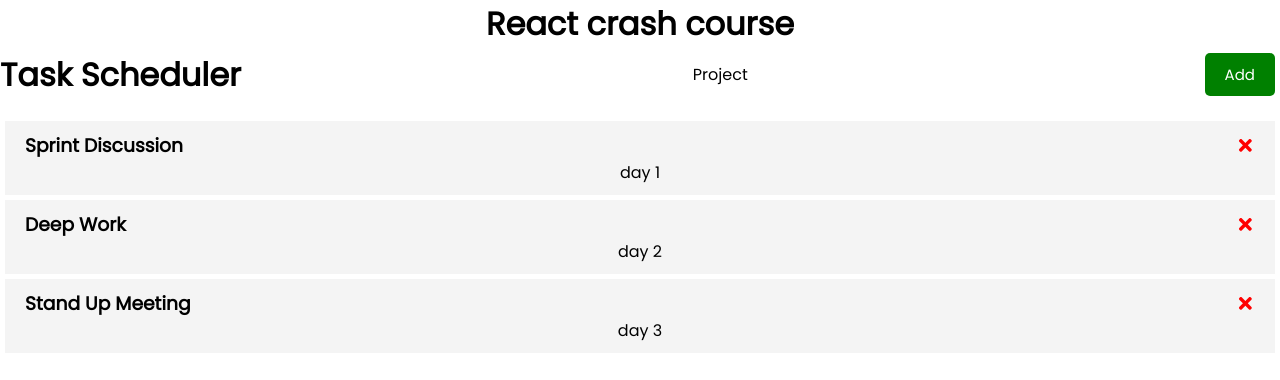
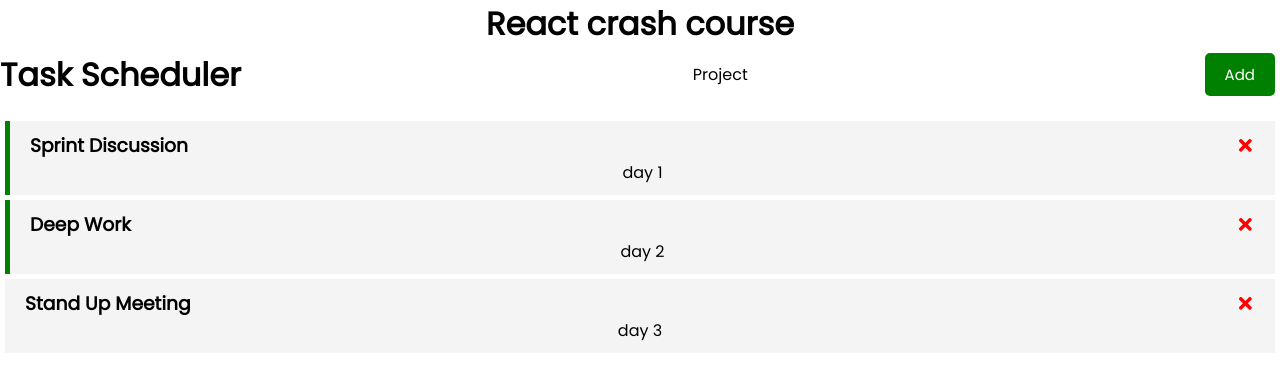
Before and after one commit to premvikas/react-todo-app, a React (Create React App) app: page / in a window 1280 px wide. Shown: the top 380 px of the page. Built offline with nearby package versions, Linux system fonts and the light colour scheme.

Commit message:
adding toggle remainder highlight

```diff
--- a/src/App.js
+++ b/src/App.js
@@ -13,13 +13,13 @@ const [tasks, setTasks] = useState(
           id:1,
           text: 'Sprint Discussion',
           day: 'day 1',
-          remainder: false
+          remainder: true
       },
       {
           id:2,
           text: 'Deep Work',
           day: 'day 2',
-          remainder: false
+          remainder: true
       },
       {
           id:3,
@@ -35,11 +35,20 @@ const deleteTask = (id) => {
   setTasks(tasks.filter((task) => task.id !== id));
 }
 
+const toggleRemainder = (id) => {
+  console.log("yo", id);
+  setTasks(
+    tasks.map((task) =>
+      task.id === id ? { ...task, remainder : !task.remainder} : task
+    )
+  )
+}
+
   return (
     <div className="App">
       <h1>React crash course</h1>
       <Header />
-      {tasks.length > 0 ? <Tasks tasks={tasks} onDelete={deleteTask}/> : 'No Tasks To Show'}
+      {tasks.length > 0 ? <Tasks tasks={tasks} onDelete={deleteTask} onToggle={toggleRemainder}/> : 'No Tasks To Show'}
     </div>
   );
 }
--- a/src/components/Task.js
+++ b/src/components/Task.js
@@ -1,9 +1,11 @@
 import { FaTimes } from 'react-icons/fa';
 
-const Task = ({task, onDelete}) => {
+const Task = ({task, onDelete, onToggle}) => {
     return (
-        <div className="task">
-            <h3>{task.text} <FaTimes style={{color:'red', cursor: 'pointer'}} onClick={ () => onDelete(task.id)}/></h3>
+        <div
+        className={`task ${task.remainder && 'reminder'}`}
+        onDoubleClick={() => onToggle(task.id)}>
+            <h3>{task.text} <FaTimes style={{color:'red', cursor: 'pointer'}} onClick={ () => onDelete(task.id)} /></h3>
             <p>{task.day}</p>
         </div>
     )
--- a/src/components/Tasks.js
+++ b/src/components/Tasks.js
@@ -1,11 +1,11 @@
 import Task from './Task';
 
-const Tasks = ({tasks, onDelete}) => {
+const Tasks = ({tasks, onDelete, onToggle}) => {
 
     return (
         <>
             {tasks.map((task) => (
-                <Task key={task.id} task={task} onDelete={onDelete} />
+                <Task key={task.id} task={task} onDelete={onDelete} onToggle={onToggle}/>
             ))}
         </>
     )
```
